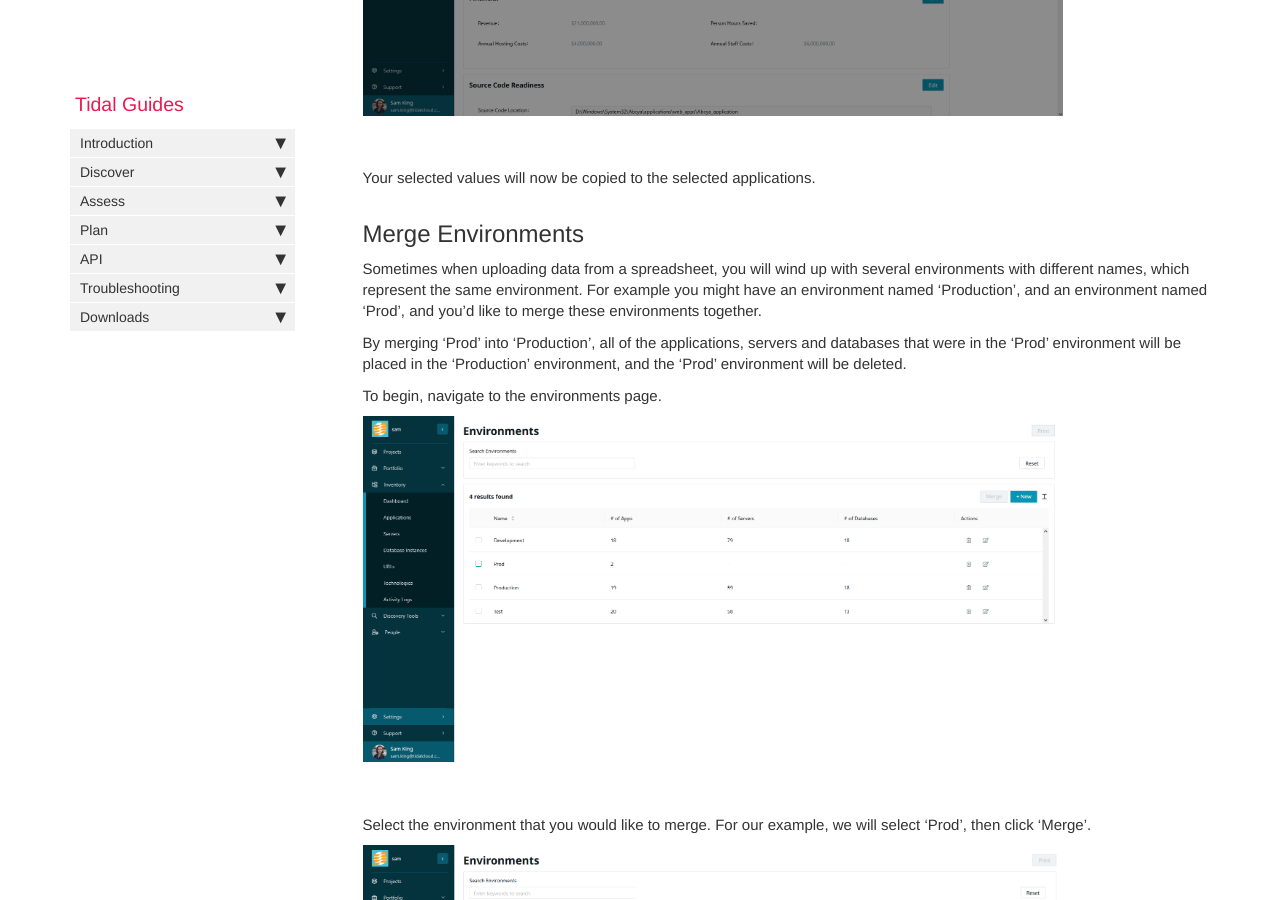
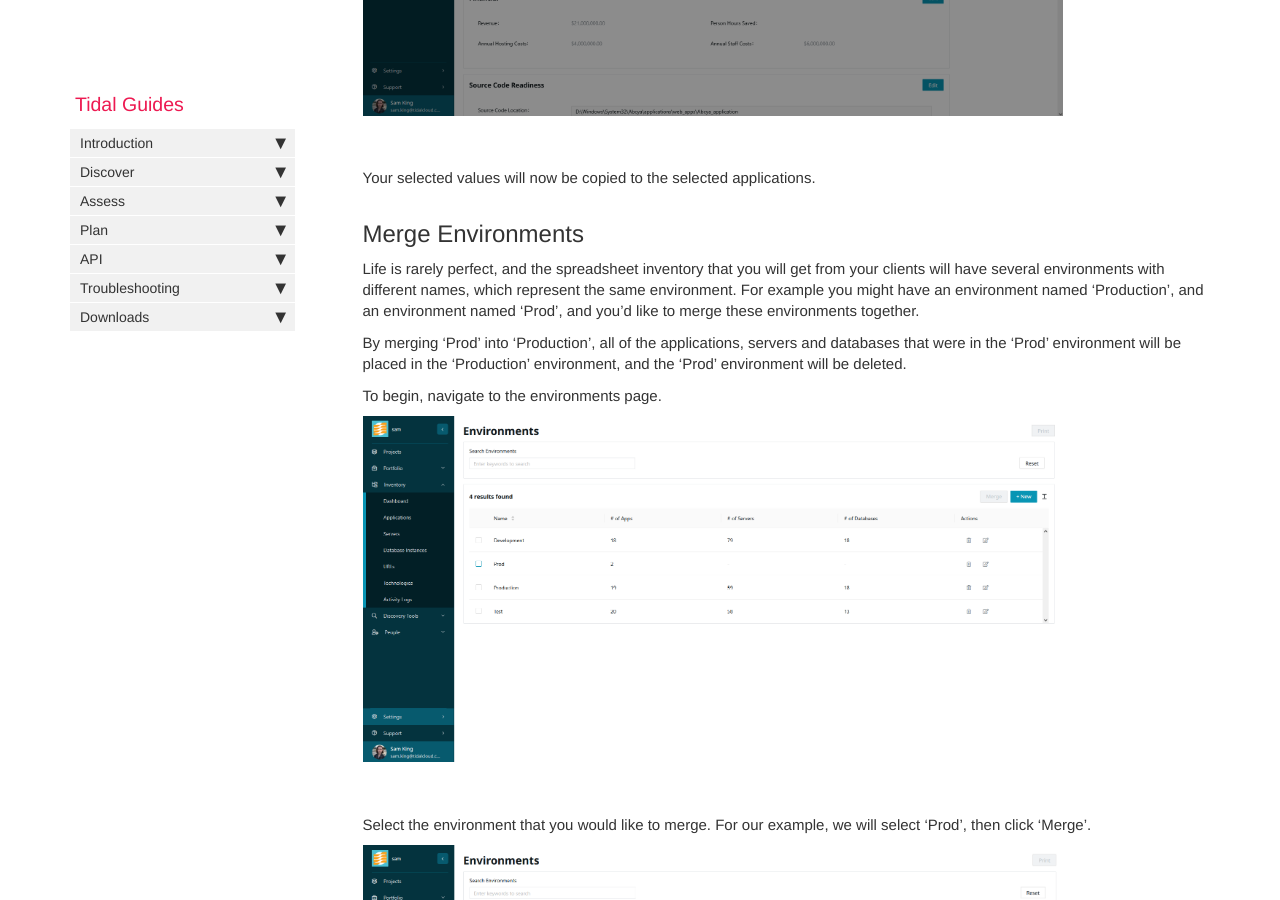
Before and after one commit to tidalmigrations/tidalmigrations.github.io, a Jekyll site: the page built from pages/user guides/bulk_edits.md, in a window 1280 px wide and 900 px high, scrolled down 6514 px. Built offline with Jekyll 4.4.1, drawn with Linux system fonts in a browser that asks for light colours; nearby versions of some CDN libraries; comment, search, counter and statistics services are not loaded.

Commit message:
Update pages/user guides/bulk_edits.md
Co-authored-by: Justin <justincbarclay@gmail.com>

```diff
--- a/pages/user guides/bulk_edits.md
+++ b/pages/user guides/bulk_edits.md
@@ -102,7 +102,7 @@ Your selected values will now be copied to the selected applications.
 
 ## Merge Environments
 
-Sometimes when uploading data from a spreadsheet, you will wind up with several environments with different names, which represent the same environment. For example you might have an environment named 'Production', and an environment named 'Prod', and you'd like to merge these environments together.
+Life is rarely perfect, and the spreadsheet inventory that you will get from your clients will have several environments with different names, which represent the same environment. For example you might have an environment named 'Production', and an environment named 'Prod', and you'd like to merge these environments together.
 
 By merging 'Prod' into 'Production', all of the applications, servers and databases that were in the 'Prod' environment will be placed in the 'Production' environment, and the 'Prod' environment will be deleted.
 
```
